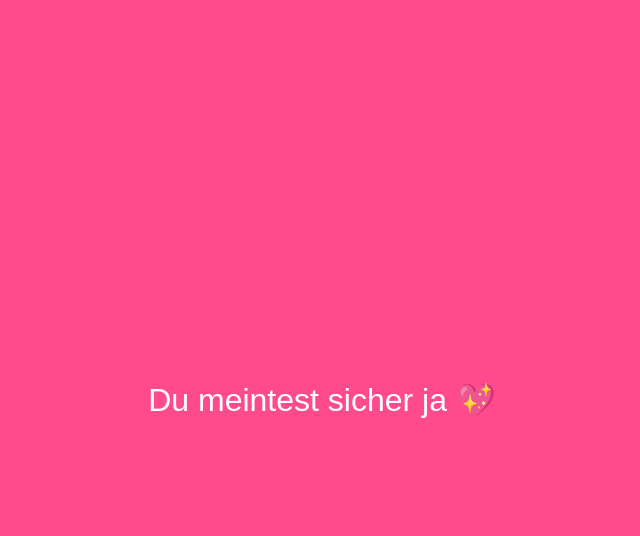
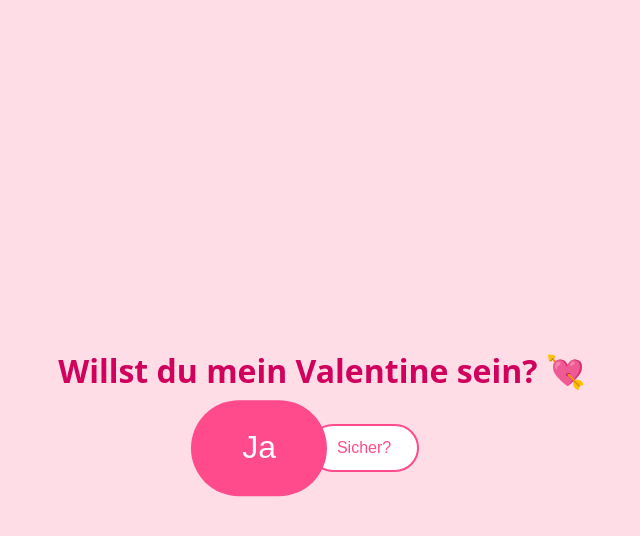
Before and after one commit to SilenTpfeflix/valentine, a plain HTML site: page index.html in a window 1280 px wide. Both pictures are taken after a click on the button "Nein". Shown: the whole page, without its empty margins (318-958 px from the left). Drawn offline with Linux system fonts and the light colour scheme.

Commit message:
Adjust yes button scaling and fullscreen threshold

```diff
--- a/index.html
+++ b/index.html
@@ -97,11 +97,11 @@
       noBtn.textContent = noTexts[textIndex];
 
       // Ja-Button jedes Mal größer machen
-      yesScale += 0,7;
+      yesScale += 1;
       yesBtn.style.transform = `scale(${yesScale})`;
 
       // Ab einem bestimmten Punkt: Vollbild-Ja-Button
-      if (yesScale >= 4,9) {
+      if (yesScale >= 5.5) {
         yesBtn.classList.add("yes-fullscreen");
         yesBtn.textContent = "Du meintest sicher ja 💖";
         // Optional: Nein-Button ausblenden
```
